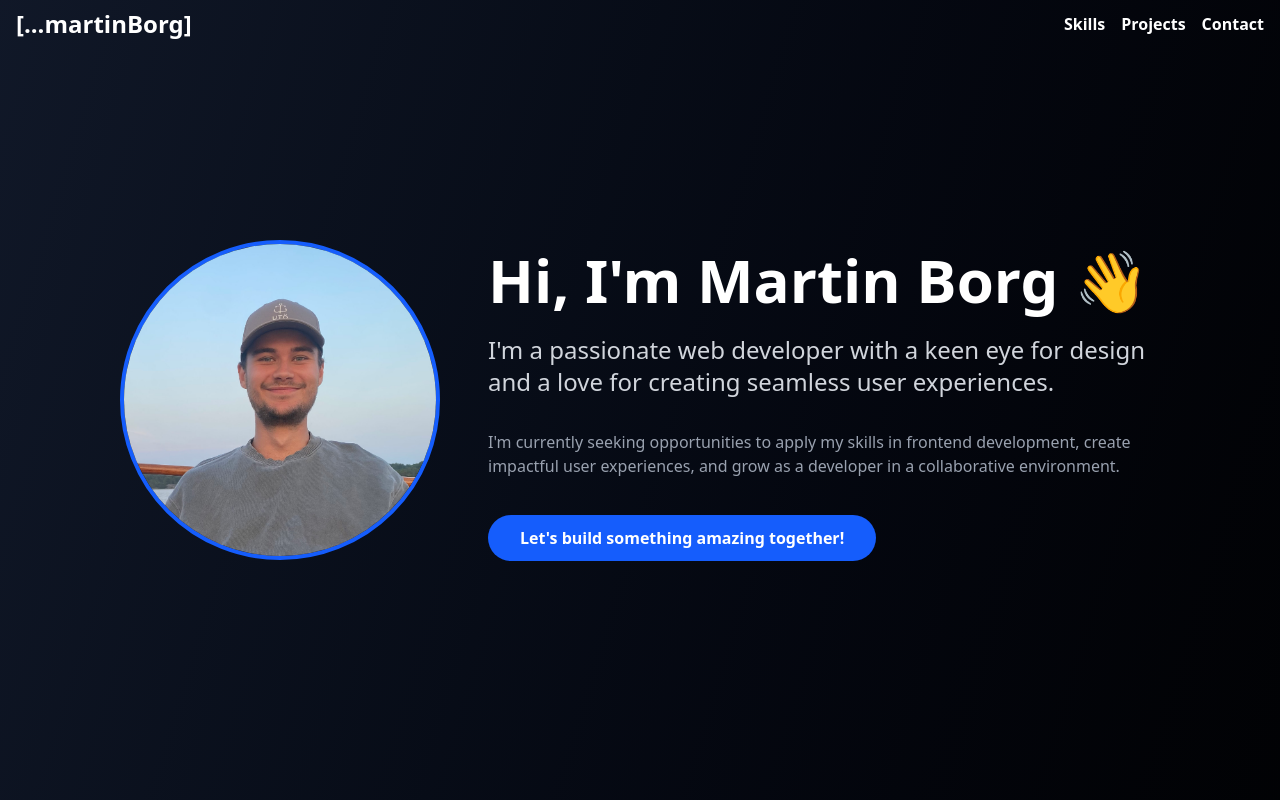
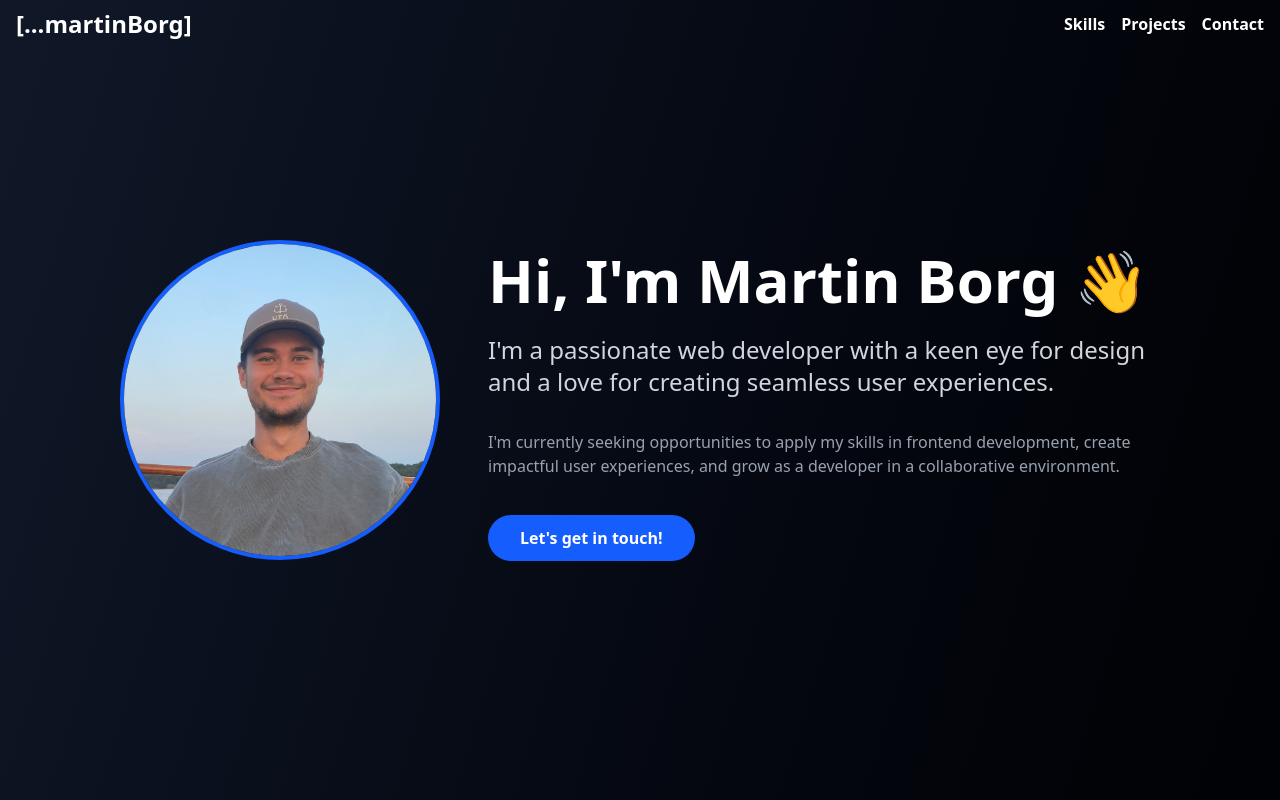
Before and after one commit to borg98/borg, a Next.js app: page / in a window 1280 px wide. Shown: the top 800 px of the page. Built offline with nearby package versions, Linux system fonts and the light colour scheme.

Commit message:
Update Hero component call-to-action text for better engagement

```diff
--- a/src/components/Hero.tsx
+++ b/src/components/Hero.tsx
@@ -58,7 +58,7 @@ export default function Hero() {
                   href="#contact"
                   className="bg-blue-600 hover:bg-blue-700 text-white font-bold py-3 px-8 rounded-full transition-colors duration-300"
                 >
-                  Let&apos;s build something amazing together!
+                  Let&apos;s get in touch!
                 </a>
               </motion.div>
             </div>
```
